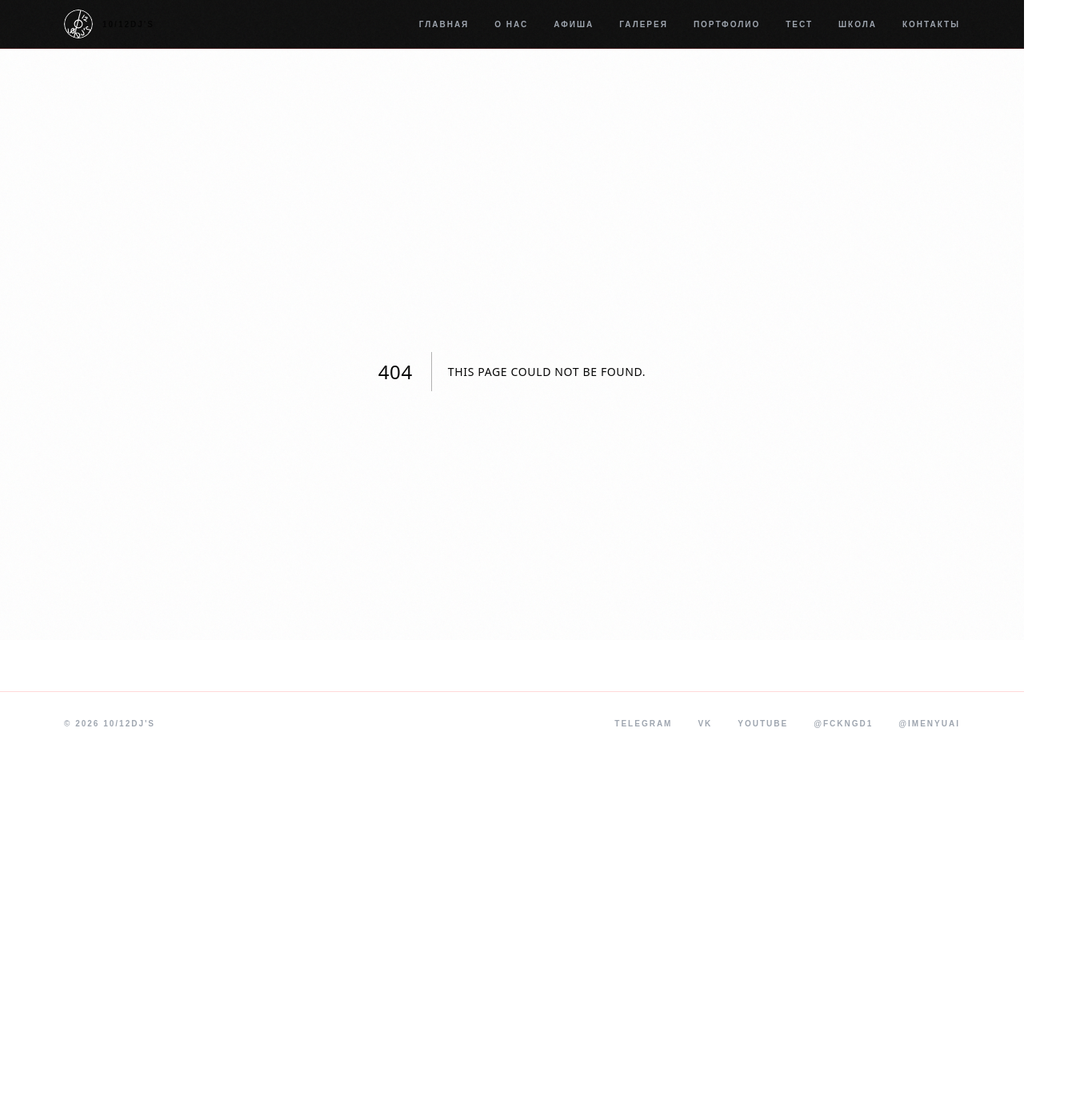
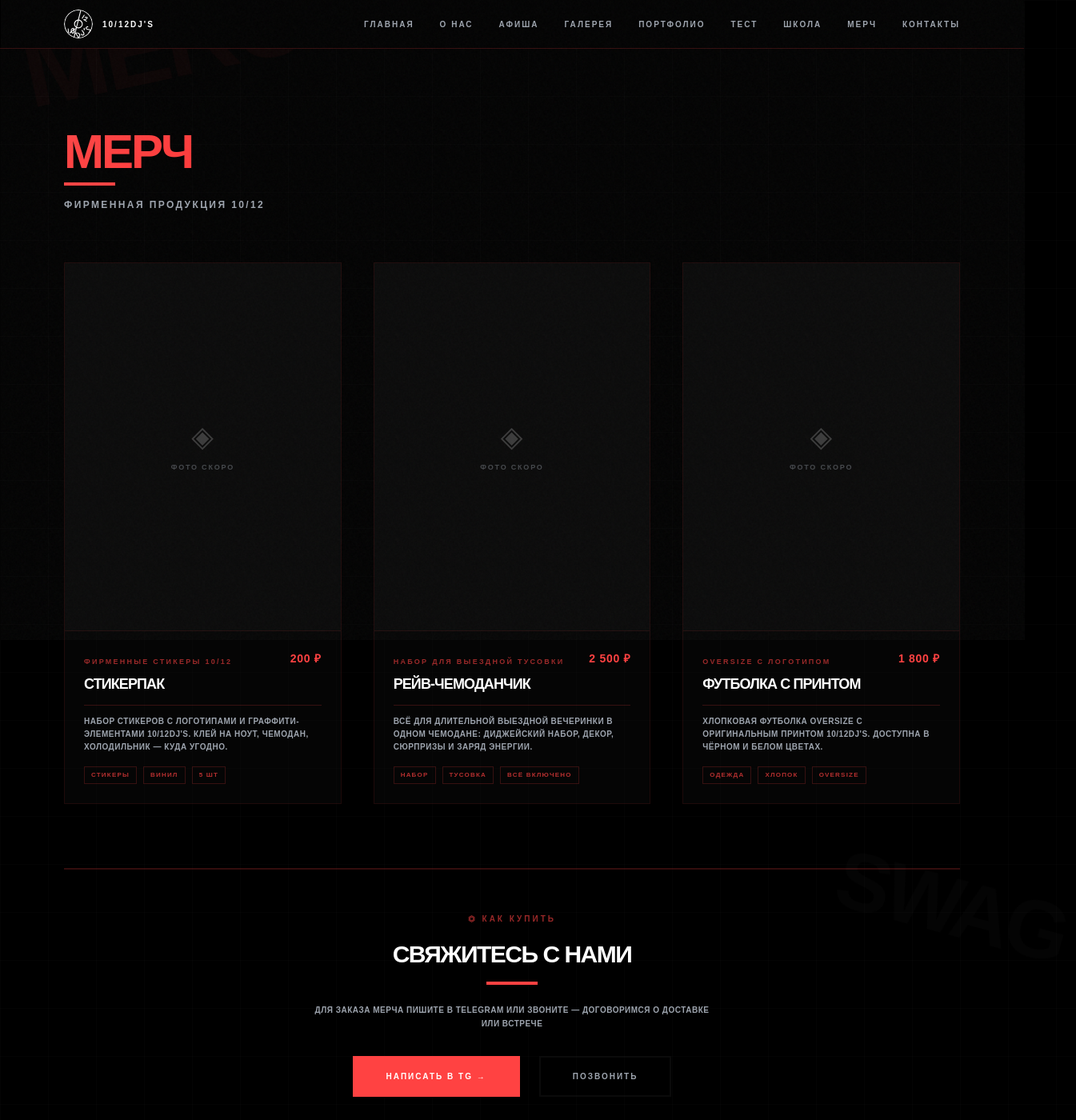
Before and after one commit to Alexander-Golomonosov/10-12djs-website, a Next.js app: page /merch in a window 1280 px wide. Before the commit this address had no page. Shown: the top 1400 px of the page at 80% size, 1345 px wide, since content can reach past the window. Before the commit the page ends 944 px from the top, so only its background shows below. Built offline with nearby package versions, Linux system fonts and the light colour scheme; a web font is replaced by a local one.

Commit message:
Добавлен раздел Мерч: стикерпак, рейв-чемоданчик, футболки

```diff
--- /dev/null
+++ b/src/app/merch/page.tsx
@@ -0,0 +1,110 @@
+import type { Metadata } from "next";
+import Image from "next/image";
+
+export const metadata: Metadata = {
+  title: "МЕРЧ | 10/12DJ'S",
+};
+
+const items = [
+  {
+    title: "СТИКЕРПАК",
+    subtitle: "ФИРМЕННЫЕ СТИКЕРЫ 10/12",
+    price: "200 ₽",
+    description: "НАБОР СТИКЕРОВ С ЛОГОТИПАМИ И ГРАФФИТИ-ЭЛЕМЕНТАМИ 10/12DJ'S. КЛЕЙ НА НОУТ, ЧЕМОДАН, ХОЛОДИЛЬНИК — КУДА УГОДНО.",
+    image: null,
+    tags: ["СТИКЕРЫ", "ВИНИЛ", "5 ШТ"],
+  },
+  {
+    title: "РЕЙВ-ЧЕМОДАНЧИК",
+    subtitle: "НАБОР ДЛЯ ВЫЕЗДНОЙ ТУСОВКИ",
+    price: "2 500 ₽",
+    description: "ВСЁ ДЛЯ ДЛИТЕЛЬНОЙ ВЫЕЗДНОЙ ВЕЧЕРИНКИ В ОДНОМ ЧЕМОДАНЕ: ДИДЖЕЙСКИЙ НАБОР, ДЕКОР, СЮРПРИЗЫ И ЗАРЯД ЭНЕРГИИ.",
+    image: null,
+    tags: ["НАБОР", "ТУСОВКА", "ВСЁ ВКЛЮЧЕНО"],
+  },
+  {
+    title: "ФУТБОЛКА С ПРИНТОМ",
+    subtitle: "OVERSIZE С ЛОГОТИПОМ",
+    price: "1 800 ₽",
+    description: "ХЛОПКОВАЯ ФУТБОЛКА OVERSIZE С ОРИГИНАЛЬНЫМ ПРИНТОМ 10/12DJ'S. ДОСТУПНА В ЧЁРНОМ И БЕЛОМ ЦВЕТАХ.",
+    image: null,
+    tags: ["ОДЕЖДА", "ХЛОПОК", "OVERSIZE"],
+  },
+];
+
+export default function Merch() {
+  return (
+    <div className="relative mx-auto max-w-6xl px-4 py-24">
+      <span className="graffiti-tag -top-20 -left-10 rotate-[-12deg]">MERCH</span>
+      <span className="graffiti-tag-light" style={{ bottom: '20%', right: '-10%', rotate: '15deg', animationDelay: '-4s' }}>SWAG</span>
+
+      <h1 className="text-5xl font-black tracking-tighter sm:text-6xl">
+        <span className="gradient-text">МЕРЧ</span>
+      </h1>
+      <div className="mt-2 h-1 w-16 bg-accent" />
+      <p className="mt-4 text-xs font-semibold tracking-[0.2em] text-muted">ФИРМЕННАЯ ПРОДУКЦИЯ 10/12</p>
+
+      <div className="mt-16 grid gap-10 sm:grid-cols-2 lg:grid-cols-3">
+        {items.map((item) => (
+          <div key={item.title} className="flex flex-col border border-accent/10 bg-card/50">
+            <div className="aspect-[3/4] flex items-center justify-center border-b border-accent/10 bg-card/80">
+              {item.image ? (
+                <Image src={item.image} alt={item.title} width={400} height={533} className="h-full w-full object-cover" />
+              ) : (
+                <div className="flex flex-col items-center gap-3 p-8 text-center">
+                  <span className="text-4xl opacity-20">◈</span>
+                  <span className="text-[9px] font-bold tracking-[0.2em] text-muted/40">ФОТО СКОРО</span>
+                </div>
+              )}
+            </div>
+            <div className="flex flex-1 flex-col p-6">
+              <div className="flex items-start justify-between gap-2">
+                <div>
+                  <span className="text-[9px] font-semibold tracking-[0.25em] text-accent/60">{item.subtitle}</span>
+                  <h2 className="mt-1 text-lg font-black tracking-tighter">{item.title}</h2>
+                </div>
+                <span className="shrink-0 text-sm font-bold tracking-wider text-accent">{item.price}</span>
+              </div>
+              <div className="mt-3 h-px w-full bg-accent/20" />
+              <p className="mt-3 text-[10px] font-semibold leading-relaxed tracking-wider text-muted">
+                {item.description}
+              </p>
+              <div className="mt-auto flex flex-wrap gap-2 pt-4">
+                {item.tags.map((tag) => (
+                  <span key={tag} className="border border-accent/20 px-2 py-1 text-[8px] font-bold tracking-[0.15em] text-accent/70">
+                    {tag}
+                  </span>
+                ))}
+              </div>
+            </div>
+          </div>
+        ))}
+      </div>
+
+      <div className="mt-20 border-t-2 border-accent/20 pt-12 text-center">
+        <span className="text-[10px] font-bold tracking-[0.3em] text-accent/60">⏣ КАК КУПИТЬ</span>
+        <h2 className="mt-4 text-3xl font-black tracking-tighter">СВЯЖИТЕСЬ С НАМИ</h2>
+        <div className="mx-auto mt-4 h-1 w-16 bg-accent" />
+        <p className="mx-auto mt-6 max-w-lg text-[10px] font-semibold leading-relaxed tracking-wider text-muted">
+          ДЛЯ ЗАКАЗА МЕРЧА ПИШИТЕ В TELEGRAM ИЛИ ЗВОНИТЕ — ДОГОВОРИМСЯ О ДОСТАВКЕ ИЛИ ВСТРЕЧЕ
+        </p>
+        <div className="mt-8 flex flex-wrap items-center justify-center gap-6">
+          <a
+            href="https://t.me/fuckengod"
+            target="_blank"
+            rel="noopener noreferrer"
+            className="inline-flex items-center gap-2 border-2 border-accent bg-accent px-10 py-4 text-[10px] font-bold tracking-[0.2em] text-white transition-all hover:bg-accent-hover"
+          >
+            НАПИСАТЬ В TG →
+          </a>
+          <a
+            href="tel:89500408404"
+            className="inline-flex items-center gap-2 border-2 border-border/40 px-10 py-4 text-[10px] font-bold tracking-[0.2em] text-muted transition-all hover:border-accent/60 hover:text-foreground"
+          >
+            ПОЗВОНИТЬ
+          </a>
+        </div>
+      </div>
+    </div>
+  );
+}
--- a/src/components/Header.tsx
+++ b/src/components/Header.tsx
@@ -9,6 +9,7 @@
   { href: "/portfolio", label: "Портфолио" },
   { href: "/quiz", label: "Тест" },
   { href: "/school", label: "Школа" },
+  { href: "/merch", label: "Мерч" },
   { href: "/contact", label: "Контакты" },
 ];
 
```
